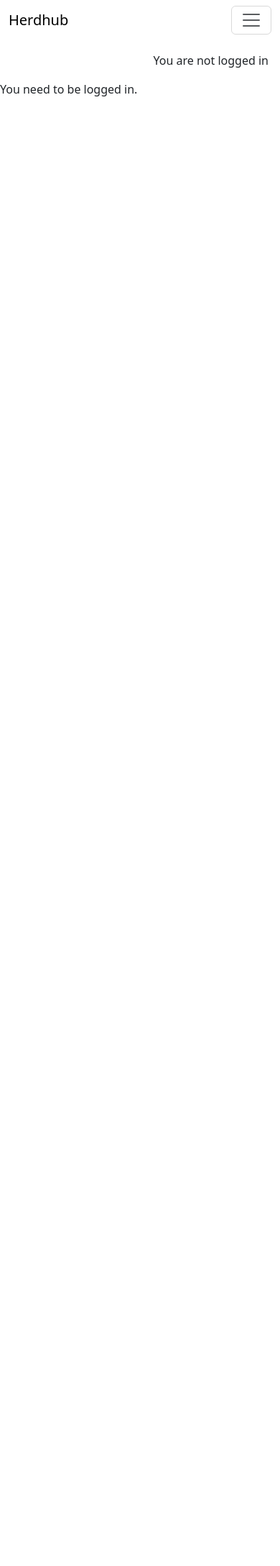
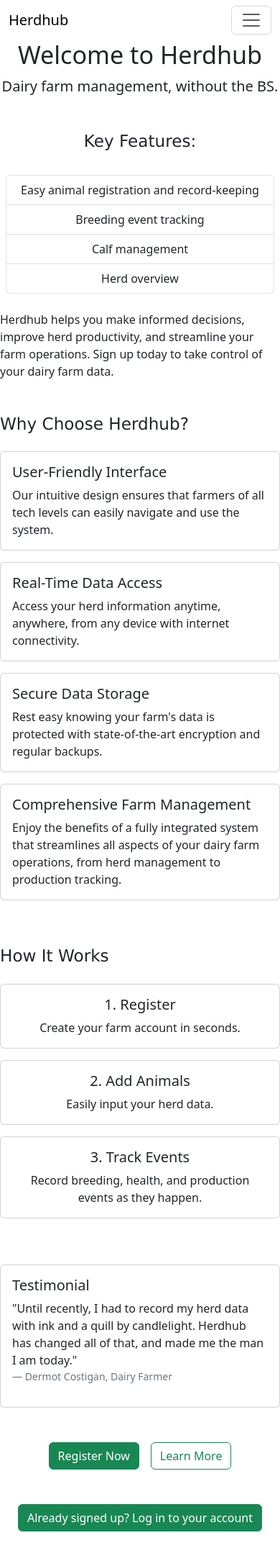
Before and after one commit to cthlbrennan/herdhub, a Django app: page / in a window 390 px wide. Shown: the whole page at 72% size. Before the commit the page ends 134 px from the top, so only its background shows below. Run offline with Django 5.2, Linux system fonts and the light colour scheme.

Commit message:
Add bootstrap styling to index and about pages

```diff
--- a/herdhub/urls.py
+++ b/herdhub/urls.py
@@ -3,6 +3,7 @@ from . import views
 
 urlpatterns = [
     path('', views.index, name='index'),
+    path('about', views.about, name='about'),
     path('add_cow', views.add_cow, name='add_cow'),
     path('view_cow/<int:cow_id>/', views.view_cow, name='view_cow'),
     path('edit_cow/<int:cow_id>/', views.edit_cow, name='edit_cow'),
--- a/herdhub/views.py
+++ b/herdhub/views.py
@@ -27,6 +27,11 @@ def index(request):
         'breedings': breedings,
         'calfs' : calfs,
         })
+
+# Create your views here.
+def about(request):
+
+    return render(request, 'about.html')
 
 @login_required
 def add_cow(request):
--- a/templates/base.html
+++ b/templates/base.html
@@ -17,7 +17,7 @@
 </head>
 
 <body>
-    <nav class="navbar navbar-expand-lg navbar-light bg-white">
+    <nav class="navbar navbar-expand-sm navbar-light bg-white">
         <div class="container-fluid">
             <a class="navbar-brand" href="{% url 'index' %}">Herdhub</a>
             <button class="navbar-toggler" type="button" data-bs-toggle="collapse" data-bs-target="#navbarText"
@@ -40,6 +40,9 @@
                             href="{% url 'account_logout' %}">Logout</a>
                     </li>
                     {% else %}
+                    <li class="nav-item"></li>
+                        <a class="nav-link {% if request.path == signup_url %}active{% endif %}" aria-current="page"
+                            href="{% url 'about' %}">About</a>
                     <li class="nav-item">
                         <a class="nav-link {% if request.path == signup_url %}active{% endif %}" aria-current="page"
                             href="{% url 'account_signup' %}">Register</a>
@@ -54,12 +57,6 @@
         </div>
     </nav>
     <main class="flex-shrink-0 main-bg">
-        {% if user.is_authenticated %}
-        <p class="text-end m-3">You are logged in as {{ user }}</p>
-        {% else %}
-        <p class="text-end m-3">You are not logged in</p>
-        {% endif %}
-
         {% block body %}
         {% endblock %}
     </main>
--- a/templates/index.html
+++ b/templates/index.html
@@ -79,6 +79,117 @@
 </ul>
 
 {% else %}
-<p> You need to be logged in.</p>
+<header class="text-center mb-5">
+    <h1 class="display-4">Welcome to Herdhub</h1>
+    <p class="lead">Dairy farm management, without the BS.</p>
+</header>
+<section class="mb-5">
+    <h2 class="h3 mb-4 text-center">Key Features:</h2>
+    <ul class="list-group p-2">
+        <li class="list-group-item text-center">Easy animal registration and record-keeping</li>
+        <li class="list-group-item text-center">Breeding event tracking</li>
+        <li class="list-group-item text-center">Calf management</li>
+        <li class="list-group-item text-center">Herd overview</li>
+    </ul>
+    <p class="mt-3">Herdhub helps you make informed decisions, improve herd productivity, and streamline your farm
+        operations. Sign up today to take control of your dairy farm data.</p>
+</section>
+
+<section class="mb-5">
+    <h2 class="h3 mb-4">Why Choose Herdhub?</h2>
+    <div class="row">
+        <div class="col-md-6 mb-3">
+            <div class="card h-100">
+                <div class="card-body">
+                    <h5 class="card-title">User-Friendly Interface</h5>
+                    <p class="card-text">Our intuitive design ensures that farmers of all tech levels can easily
+                        navigate and use the system.</p>
+                </div>
+            </div>
+        </div>
+        <div class="col-md-6 mb-3">
+            <div class="card h-100">
+                <div class="card-body">
+                    <h5 class="card-title">Real-Time Data Access</h5>
+                    <p class="card-text">Access your herd information anytime, anywhere, from any device with internet
+                        connectivity.</p>
+                </div>
+            </div>
+        </div>
+        <div class="col-md-6 mb-3">
+            <div class="card h-100">
+                <div class="card-body">
+                    <h5 class="card-title">Secure Data Storage</h5>
+                    <p class="card-text">Rest easy knowing your farm's data is protected with state-of-the-art
+                        encryption and regular backups.</p>
+                </div>
+            </div>
+        </div>
+        <div class="col-md-6 mb-3">
+            <div class="card h-100">
+                <div class="card-body">
+                    <h5 class="card-title">Comprehensive Farm Management</h5>
+                    <p class="card-text">Enjoy the benefits of a fully integrated system that streamlines all aspects of
+                        your dairy farm operations, from herd management to production tracking.</p>
+                </div>
+            </div>
+        </div>
+    </div>
+</section>
+
+<section class="mb-5">
+    <h2 class="h3 mb-4">How It Works</h2>
+    <div class="row">
+        <div class="col-md-4 mb-3">
+            <div class="card text-center h-100">
+                <div class="card-body">
+                    <h5 class="card-title">1. Register</h5>
+                    <p class="card-text">Create your farm account in seconds.</p>
+                </div>
+            </div>
+        </div>
+        <div class="col-md-4 mb-3">
+            <div class="card text-center h-100">
+                <div class="card-body">
+                    <h5 class="card-title">2. Add Animals</h5>
+                    <p class="card-text">Easily input your herd data.</p>
+                </div>
+            </div>
+        </div>
+        <div class="col-md-4 mb-3">
+            <div class="card text-center h-100">
+                <div class="card-body">
+                    <h5 class="card-title">3. Track Events</h5>
+                    <p class="card-text">Record breeding, health, and production events as they happen.</p>
+                </div>
+            </div>
+        </div>
+</section>
+
+<section class="mb-5">
+    <div class="card">
+        <div class="card-body">
+            <h5 class="card-title">Testimonial</h5>
+            <p class="card-text">"Until recently, I had to record my herd data with ink and a quill by candlelight.
+                Herdhub has changed all of that, and made me the man I am today."</p>
+            <footer class="blockquote-footer">Dermot Costigan, Dairy Farmer</footer>
+        </div>
+    </div>
+</section>
+
+<section class="text-center mb-5">
+    <div class="d-flex justify-content-center gap-3">
+        <a href="{% url 'account_signup' %}" class="btn btn-success">Register Now</a>
+        <a href="{% url 'about' %}" class="btn btn-outline-success">Learn More</a>
+    </div>
+</section>
+
+<section class="text-center mb-5">
+    <div class="d-flex justify-content-center gap-3">
+        <a href="{% url 'account_login' %}" class="btn btn-success">Already signed up? Log in to your account</a>
+    </div>
+</section>
+
+</div>
 {% endif %}
 {% endblock %}
```
Also changed, not shown: templates/about.html (added, +78 -0 lines).
